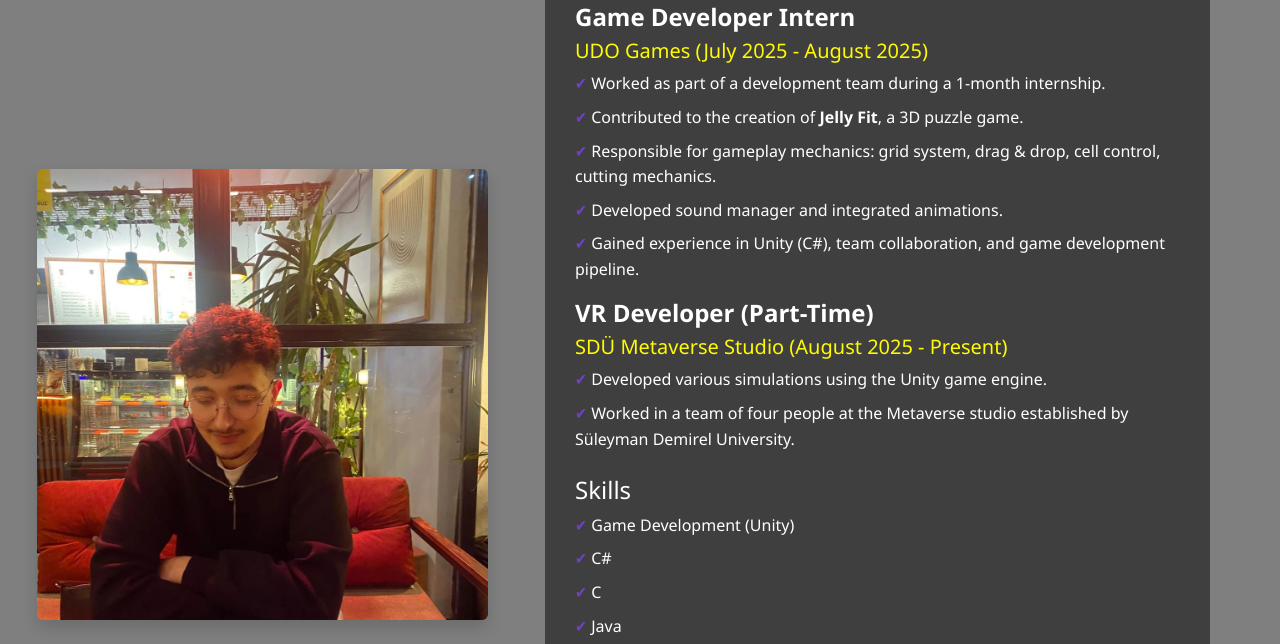
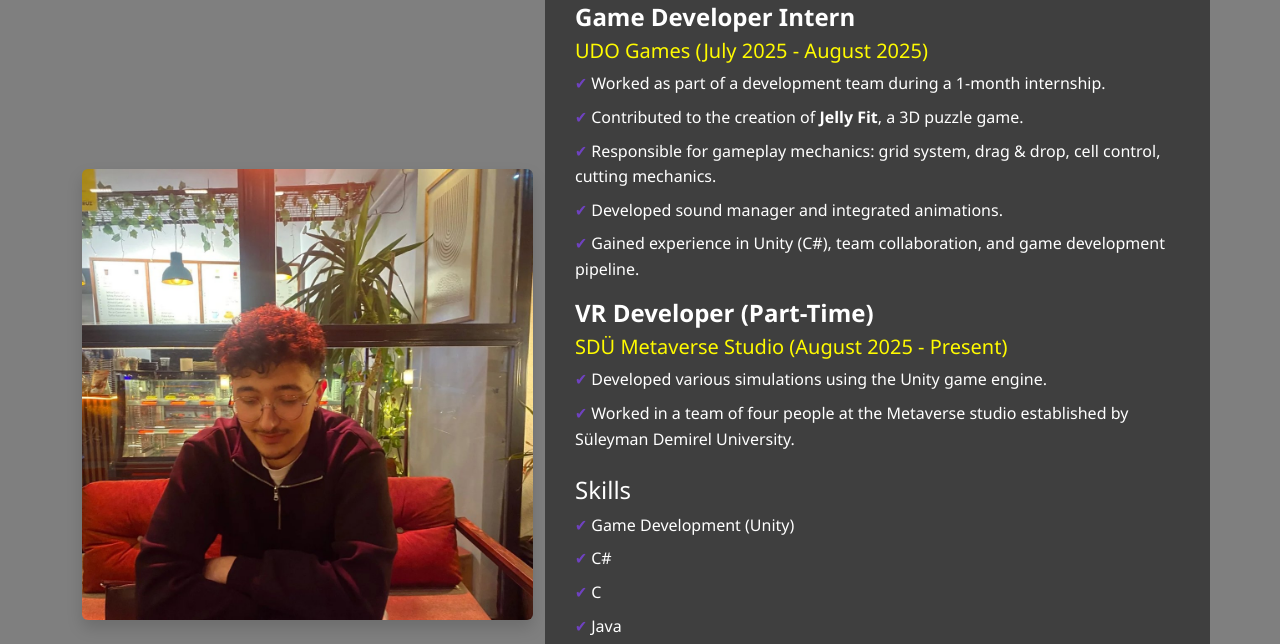
Before and after one commit to ceyhunbaskoc/Portfolio-Site, a website: page html/index.html in a window 1280 px wide. Shown: the part 1117-1761 px from the top of the page. Drawn offline with nearby package versions, Linux system fonts and the light colour scheme.

Commit message:
mainPage img - margine disabled

```diff
--- a/css/style.css
+++ b/css/style.css
@@ -62,7 +62,6 @@ body {
     border-radius: 10px;
     box-shadow: 0 4px 15px rgba(0,0,0,0.5);
     margin-bottom: 20px;
-    margin-left: -20%;
 }
 
 #about-work h2 {
```
